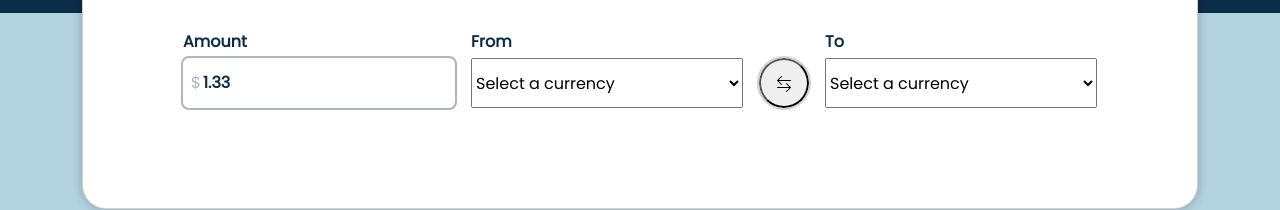
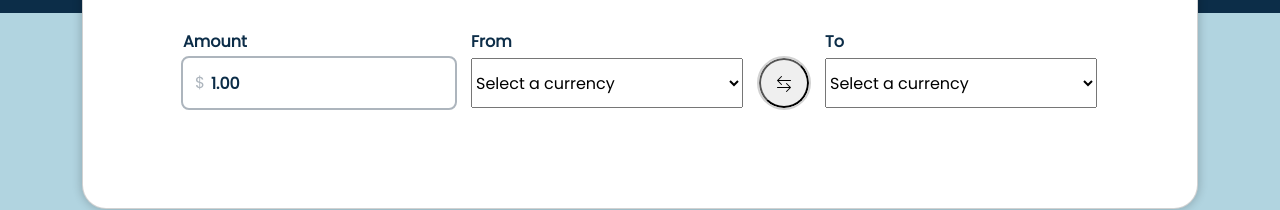
Before and after one commit to rewrit3/angular-currency-converter, an Angular app: page / in a window 1280 px wide. In both pictures the pointer is over the input "Amount". Shown: the part 387-597 px from the top of the page. Built offline with nearby package versions, Linux system fonts and the light colour scheme.

Commit message:
refactor: ui improvements

```diff
--- a/src/app/app.component.scss
+++ b/src/app/app.component.scss
@@ -60,13 +60,25 @@
             }
 
             &__prefix {
+              padding: 0 0.375rem 0 0.25rem;
               color: #adb5bd;
             }
 
             &__inputselect {
+              padding: 2px 0 0;
               border: none;
+              outline: none;
               font-weight: bold;
               color: #0c2d48;
+
+              &:active,
+              &:focus,
+              &:focus-within,
+              &:focus-visible,
+              &:hover {
+                border: none;
+                outline: none;
+              }
             }
           }
 
--- a/src/app/app.component.ts
+++ b/src/app/app.component.ts
@@ -13,5 +13,5 @@ import { FormControl, ReactiveFormsModule } from "@angular/forms";
 export class AppComponent {
   title = "Currency Converter";
 
-  amount = new FormControl("1.33");
+  amount = new FormControl("1.00");
 }
```
